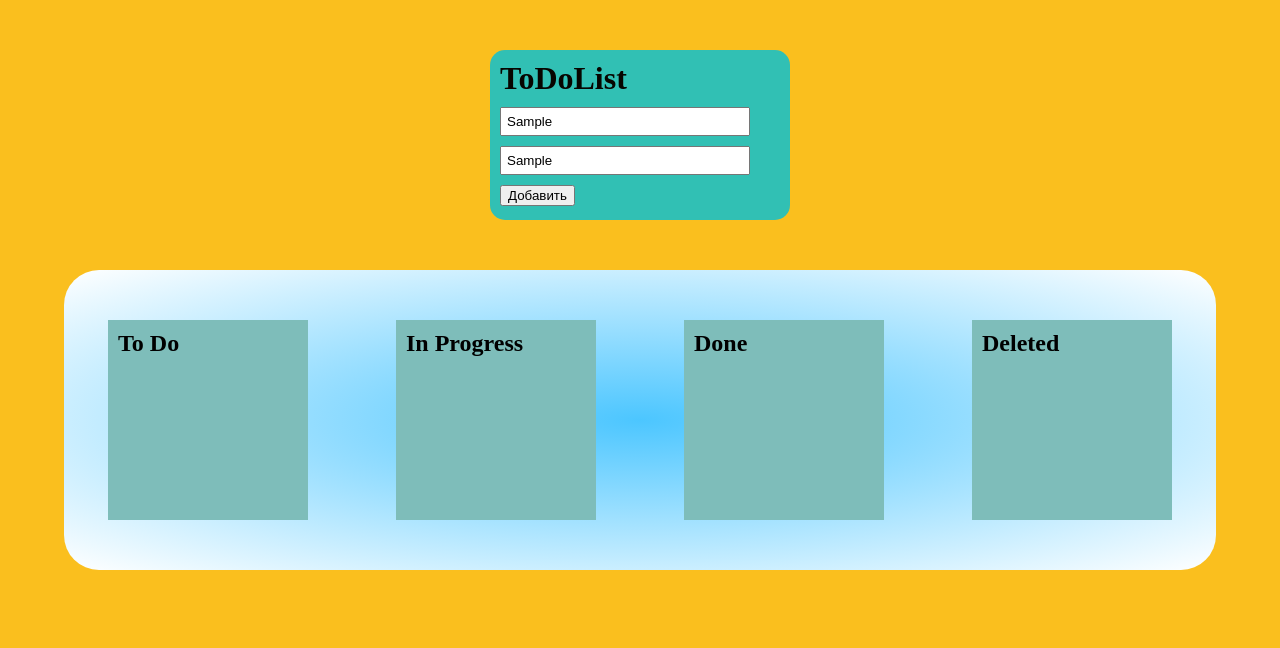
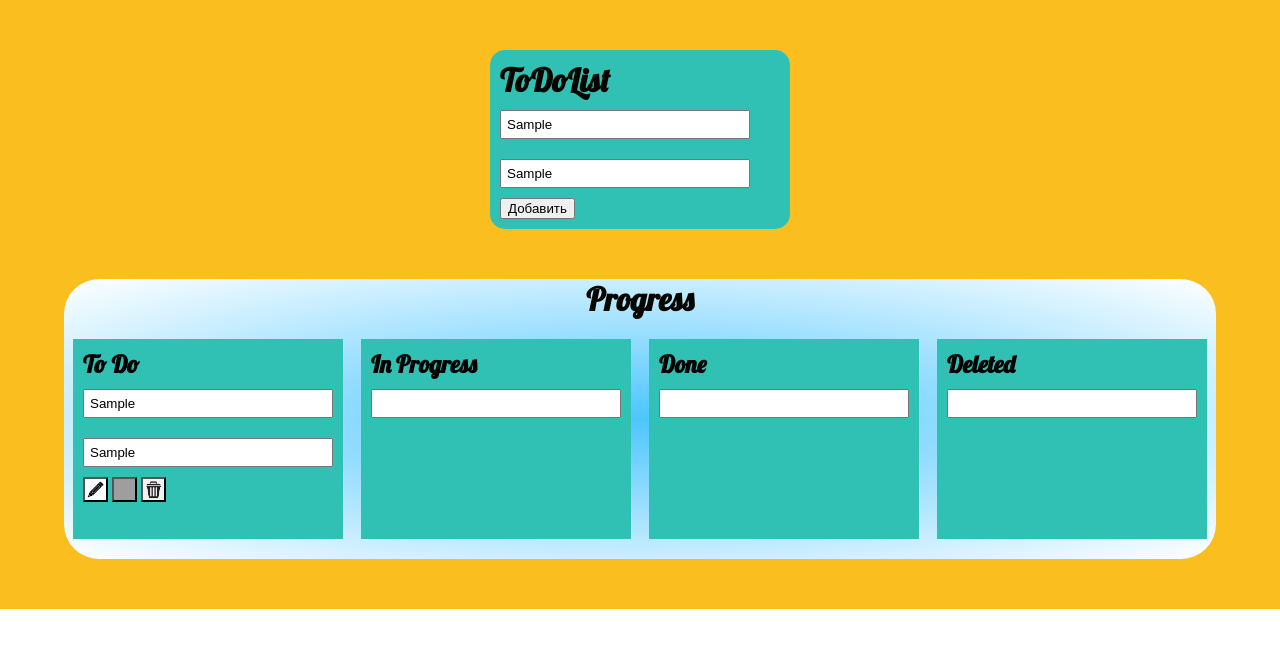
Before and after one commit to radomir-radionov/toDoList, a plain HTML site: page index.html in a window 1280 px wide. Both pictures are taken after typing "Sample", "Sample" into the empty fields and a click on the button "Добавить". Drawn offline with Linux system fonts and the light colour scheme; grey boxes are pictures that could not be loaded.

Commit message:
Add files via upload

```diff
--- a/index.html
+++ b/index.html
@@ -4,6 +4,14 @@
     <meta charset="UTF-8" />
     <meta name="viewport" content="width=device-width, initial-scale=1.0" />
     <link rel="stylesheet" href="style.css" />
+    <link rel="preconnect" href="https://fonts.gstatic.com" />
+    <link rel="preconnect" href="https://fonts.gstatic.com" />
+    <link rel="preconnect" href="https://fonts.gstatic.com" />
+    <link rel="preconnect" href="https://fonts.gstatic.com" />
+    <link
+      href="https://fonts.googleapis.com/css2?family=Lobster&display=swap"
+      rel="stylesheet"
+    />
     <title>Document</title>
   </head>
   <body>
@@ -19,20 +27,7 @@
           <button id="btnSub">Добавить</button>
         </form>
       </div>
-      <div class="desk">
-        <div class="box">
-          <h2>To Do</h2>
-        </div>
-        <div class="box">
-          <h2>In Progress</h2>
-        </div>
-        <div class="box">
-          <h2>Done</h2>
-        </div>
-        <div class="box">
-          <h2>Deleted</h2>
-        </div>
-      </div>
+      <div id="board"></div>
     </div>
     <script src="index.js"></script>
   </body>
--- a/index.js
+++ b/index.js
@@ -1,13 +1,15 @@
 const arr = [];
 const form = document.querySelector("#form");
-const title = document.querySelector("#title");
-const description = document.querySelector("#description");
+const board = document.querySelector("#board");
 const btnSub = document.querySelector("#btnSub");
+const btnEdit = document.querySelector("#btnEdit");
+const btnInProgress = document.querySelector("#btnInProgress");
+const btnDelete = document.querySelector("#btnDelete");
 
 retrieveFormValue = (event) => {
   event.preventDefault();
   createObj();
-  console.log(title.value);
+  drawBoard();
   console.log(arr);
 };
 
@@ -18,4 +20,46 @@ const createObj = () => {
   });
 };
 
+const drawBoard = () => {
+  board.innerHTML = "<h1 id='titleProgress'>Progress</h1>";
+  arr.forEach((item) => {
+    board.innerHTML += `
+    <div id="wrapper_box">
+  <div id="boxToDo">
+    <h2>To Do</h2>
+    <input class="title" type="text" value="${item.title}"></input>
+    <input class="description" type="text" value="${item.description}"></input>
+    <button id="btnEdit"></button>
+    <button id="btnInProgress"></button>
+    <button id="btnDelete"></button>
+  </div>
+  <div id="box">
+    <h2>In Progress</h2>
+    <input type="text"></input>
+  </div>
+  <div id="box">
+    <h2>Done</h2>
+    <input type="text"></input>
+  </div>
+  <div id="box">
+    <h2>Deleted</h2>
+    <input type="text"></input>
+  </div>
+</div>
+    `;
+  });
+};
+
+board.addEventListener("click", (event) => {
+  const elem = event.target.closest("#boxToDo");
+  const title = elem.querySelector(".title");
+  const description = elem.querySelector(".description");
+  let newObj = {
+    title: title.value,
+    description: description.value,
+    data: new Date(),
+  };
+  console.log(newObj);
+});
+
 form.addEventListener("submit", retrieveFormValue);
--- a/style.css
+++ b/style.css
@@ -4,12 +4,20 @@
 }
 
 h1 {
-  margin-bottom: 10px;
   color: rgb(7, 5, 0);
 }
 
+h1,
+h2 {
+  font-family: "Lobster", cursive;
+}
+
+#titleProgress {
+  text-align: center;
+}
+
 .wrapper {
-  height: 100vh;
+  height: 100%;
   background: rgb(250, 191, 30);
   display: flex;
   flex-direction: column;
@@ -18,7 +26,6 @@ h1 {
 
 .container {
   width: 300px;
-  height: 170px;
   background-color: rgb(49, 192, 180);
   border-radius: 15px;
   margin-top: 50px;
@@ -26,24 +33,46 @@ h1 {
 }
 
 input {
-  margin-bottom: 10px;
+  margin: 10px 0 10px 0;
   padding: 5px;
   width: 250px;
 }
-.desk {
+#board {
   width: 90%;
-  height: 300px;
-  margin-top: 50px;
+  margin: 50px 0px 50px 0px;
   background: radial-gradient(#4cc6ff, #ffffff);
   border-radius: 35px;
+}
+#wrapper_box {
   display: flex;
   justify-content: space-around;
-  align-items: center;
 }
 
-.box {
-  width: 200px;
+#box,
+#boxToDo {
+  width: 270px;
   height: 200px;
-  background-color: rgb(126, 189, 186);
+  background-color: rgb(49, 192, 180);
+  margin: 20px 0 20px 0;
   padding: 10px;
 }
+
+#btnEdit,
+#btnInProgress,
+#btnDelete {
+  background-size: cover;
+  width: 25px;
+  height: 25px;
+}
+
+#btnEdit {
+  background-image: url(icons/48_Pencil.jpg);
+}
+
+#btnInProgress {
+  background-image: url(icons/gears_008.jpg);
+}
+
+#btnDelete {
+  background-image: url(icons/illust58-7382-01.jpg);
+}
```
Also changed, not shown: icons/48_Pencil.jpg (added), icons/illust58-7382-01.jpg (added), 5 other files.
